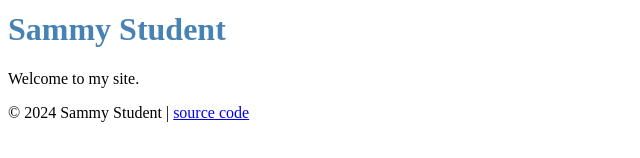
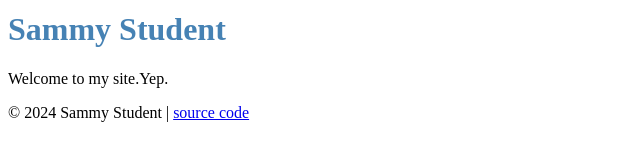
Before and after one commit to belizaluc/my-first-site, a plain HTML site: page index.html in a window 1280 px wide. Shown: the part 132-290 px from the top of the page, 0-640 px from the left. Drawn offline with Linux system fonts and the light colour scheme.

Commit message:
Update index.html

```diff
--- a/index.html
+++ b/index.html
@@ -20,7 +20,7 @@
 
     <div class="page">
       <h1>Sammy Student</h1>
-      <p>Welcome to my site.</p>
+      <p>Welcome to my site.Yep.</p>
     </div>
 
     <footer>
```
